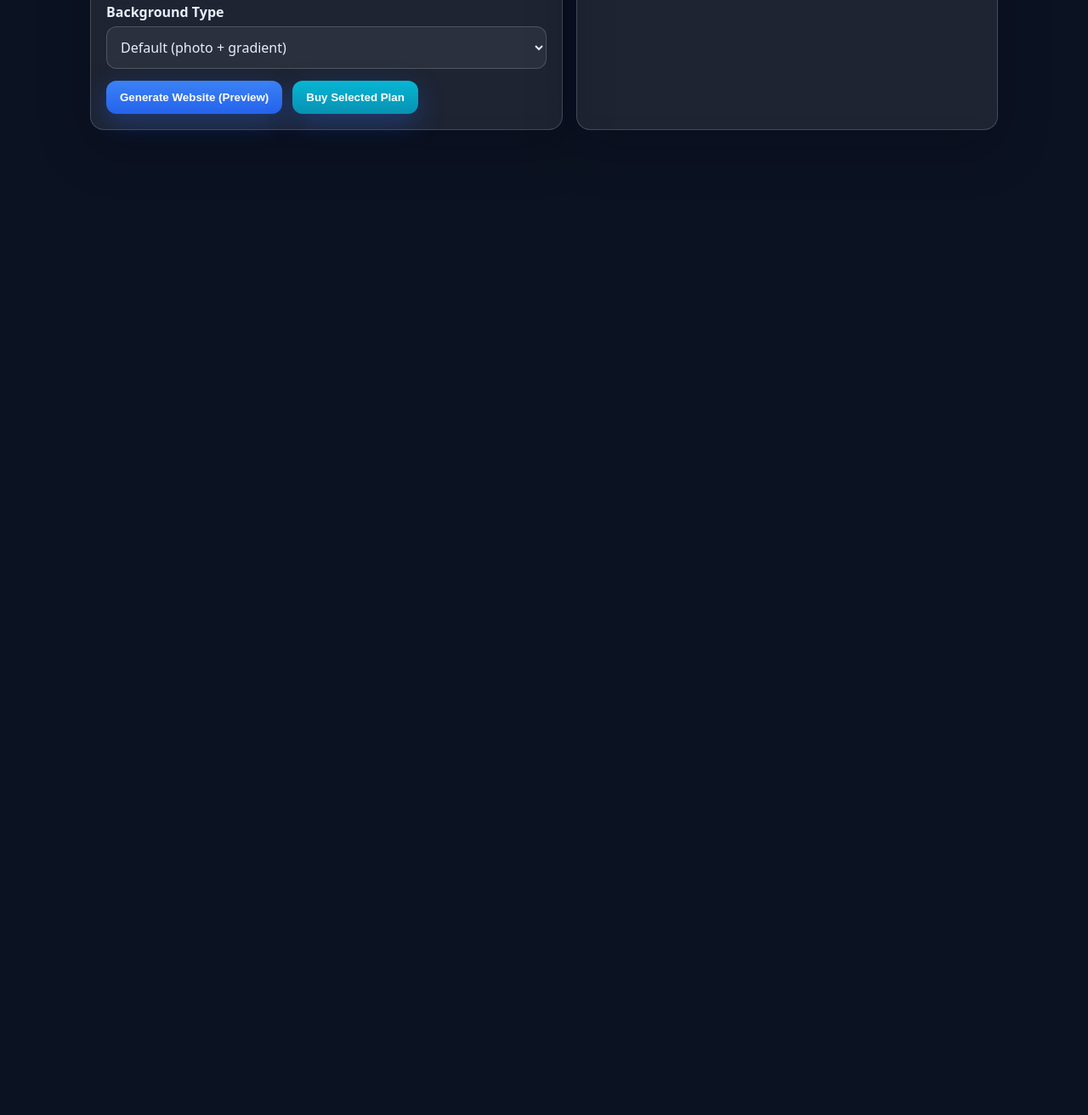
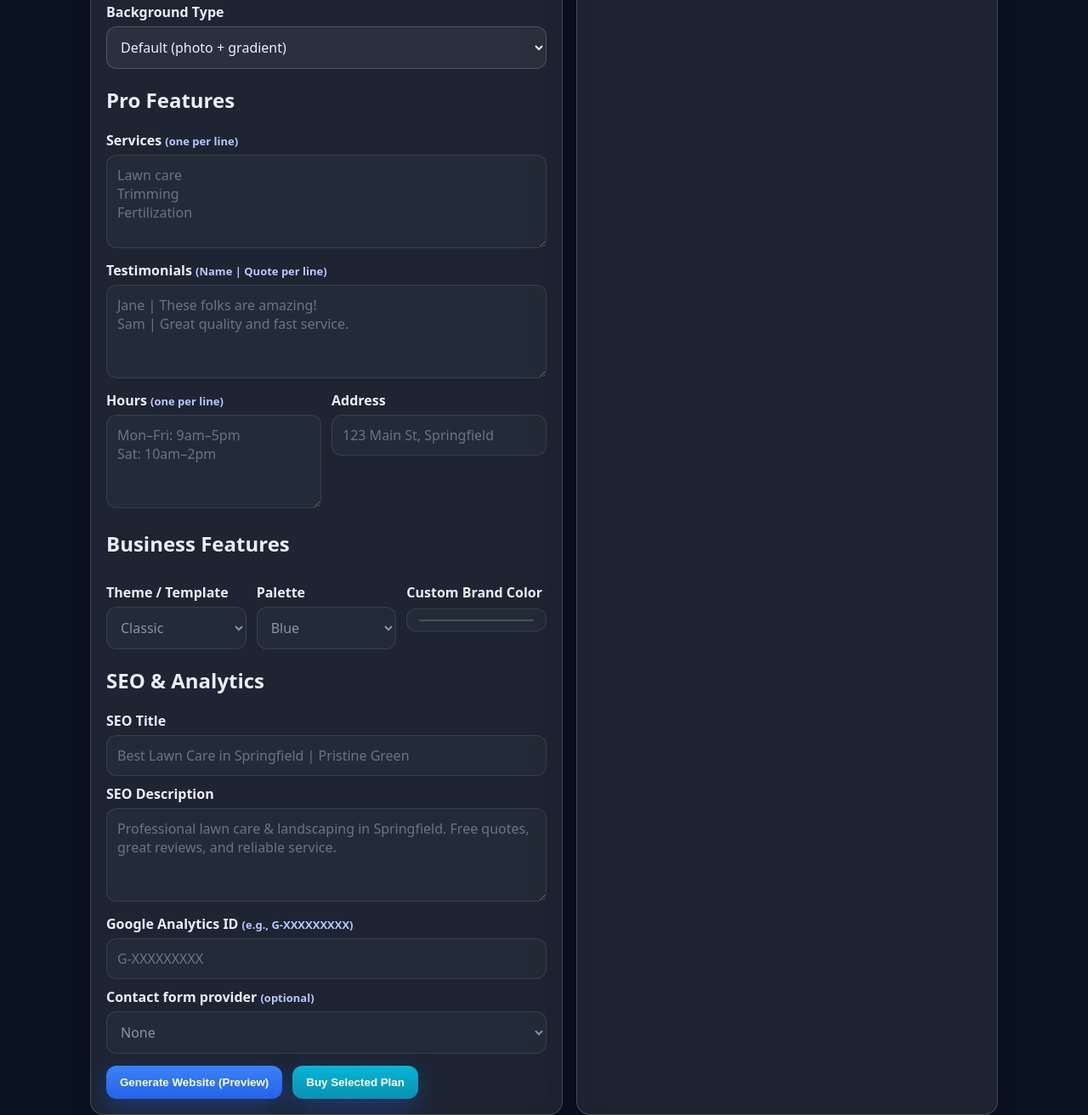
Before and after one commit to Aibuilder198/AiBuilder, a website: page index.html in a window 1280 px wide. Shown: the part 1137-2449 px from the top of the page at 85% size. Before the commit the page ends 1290 px from the top, so only its background shows below. Drawn offline with Linux system fonts and the light colour scheme; no server answers.

Commit message:
Update index.html

```diff
--- a/index.html
+++ b/index.html
@@ -42,7 +42,7 @@
     .hide{display:none !important}
     @media (max-width:900px){.grid{grid-template-columns:1fr}}
 
-    /* Pricing modal (same as before) */
+    /* Pricing modal */
     body.modal-open { overflow: hidden; }
     .pricing-backdrop{position:fixed; inset:0; z-index:100000; display:none; background:rgba(2,8,23,.6); backdrop-filter: blur(4px);}
     .pricing-backdrop.show{ display:block; }
@@ -112,11 +112,7 @@
 
     <div class="grid">
       <div class="card">
-        <!-- (Your form from earlier – unchanged) -->
         <form id="builderForm">
-          <!-- … (same fields as your last version) … -->
-          <!-- For brevity: keep all the fields you already have (businessName, description, bg controls, etc.) -->
-          <!-- START minimal required fields (keep the rest of your fields as-is) -->
           <h2>Content</h2>
           <label for="businessName">Business Name</label>
           <input id="businessName" type="text" placeholder="e.g., Pristine Green" required />
@@ -201,7 +197,67 @@
             <input id="bgSolid" type="color" value="#0b1221" />
           </div>
 
-          <!-- (Pro/Business sections – keep your existing ones) -->
+          <!-- ===== PRO FEATURES ===== -->
+          <h2>Pro Features</h2>
+          <label for="services">Services <span class="hint">(one per line)</span></label>
+          <textarea id="services" placeholder="Lawn care&#10;Trimming&#10;Fertilization"></textarea>
+
+          <label for="testimonials">Testimonials <span class="hint">(Name | Quote per line)</span></label>
+          <textarea id="testimonials" placeholder="Jane | These folks are amazing!&#10;Sam | Great quality and fast service."></textarea>
+
+          <div class="row">
+            <div>
+              <label for="hours">Hours <span class="hint">(one per line)</span></label>
+              <textarea id="hours" placeholder="Mon–Fri: 9am–5pm&#10;Sat: 10am–2pm"></textarea>
+            </div>
+            <div>
+              <label for="address">Address</label>
+              <input id="address" type="text" placeholder="123 Main St, Springfield" />
+            </div>
+          </div>
+
+          <!-- ===== BUSINESS FEATURES ===== -->
+          <h2>Business Features</h2>
+          <div class="row3">
+            <div>
+              <label for="template">Theme / Template</label>
+              <select id="template">
+                <option value="classic" selected>Classic</option>
+                <option value="bold">Bold</option>
+                <option value="minimal">Minimal</option>
+              </select>
+            </div>
+            <div>
+              <label for="palette">Palette</label>
+              <select id="palette">
+                <option value="blue" selected>Blue</option>
+                <option value="emerald">Emerald</option>
+                <option value="rose">Rose</option>
+                <option value="slate">Slate</option>
+              </select>
+            </div>
+            <div>
+              <label for="brandColor">Custom Brand Color</label>
+              <input id="brandColor" type="color" value="#2563eb" />
+            </div>
+          </div>
+
+          <h2>SEO & Analytics</h2>
+          <label for="seoTitle">SEO Title</label>
+          <input id="seoTitle" type="text" placeholder="Best Lawn Care in Springfield | Pristine Green" />
+
+          <label for="seoDescription">SEO Description</label>
+          <textarea id="seoDescription" placeholder="Professional lawn care & landscaping in Springfield. Free quotes, great reviews, and reliable service."></textarea>
+
+          <label for="gaId">Google Analytics ID <span class="hint">(e.g., G-XXXXXXXXX)</span></label>
+          <input id="gaId" type="text" placeholder="G-XXXXXXXXX" />
+
+          <!-- (Simple contact-form integration toggle if you want to use Formspree later) -->
+          <label for="formspree">Contact form provider <span class="hint">(optional)</span></label>
+          <select id="formspree">
+            <option value="">None</option>
+            <option value="formspree">Formspree</option>
+          </select>
 
           <div class="btnBar">
             <button type="submit">Generate Website (Preview)</button>
```
